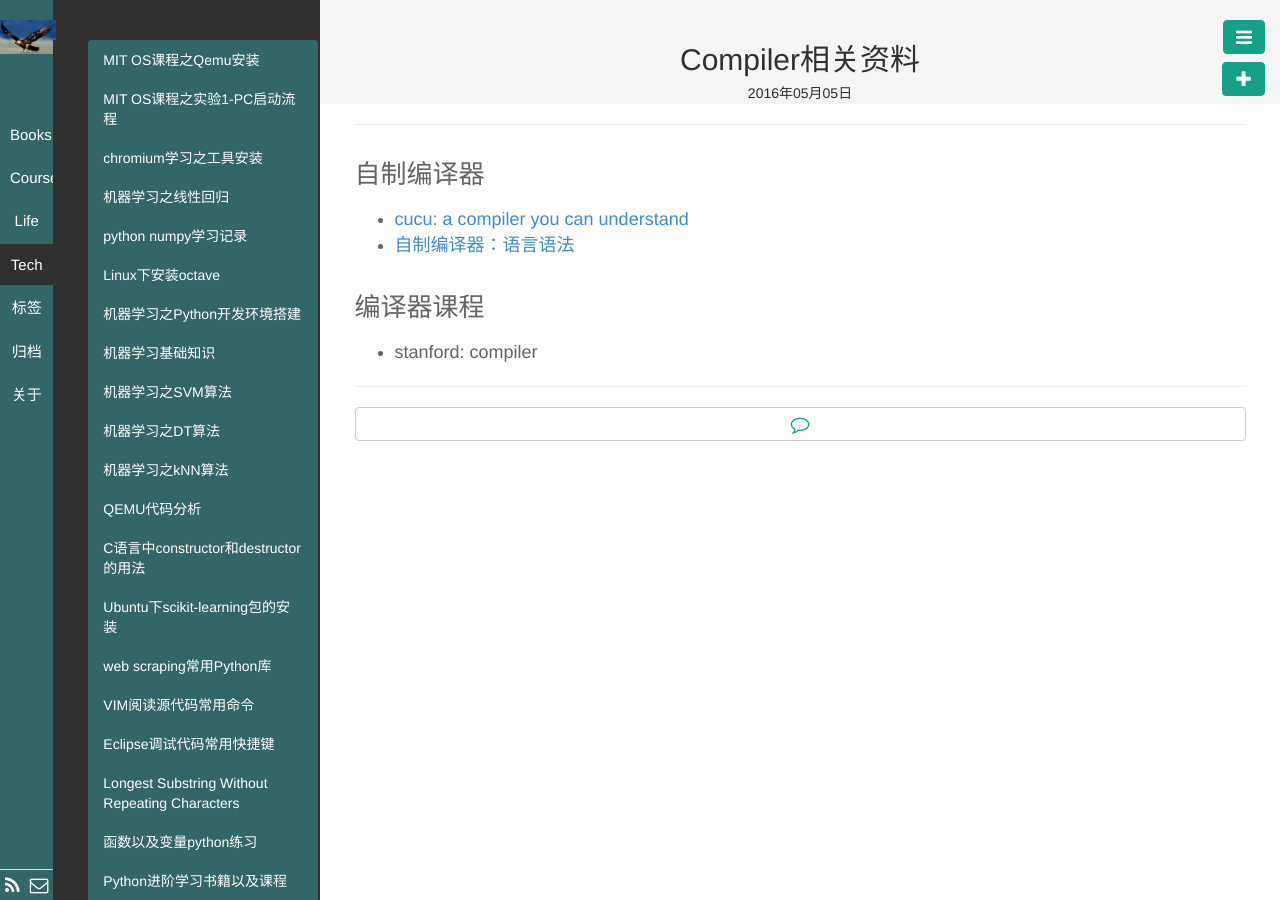
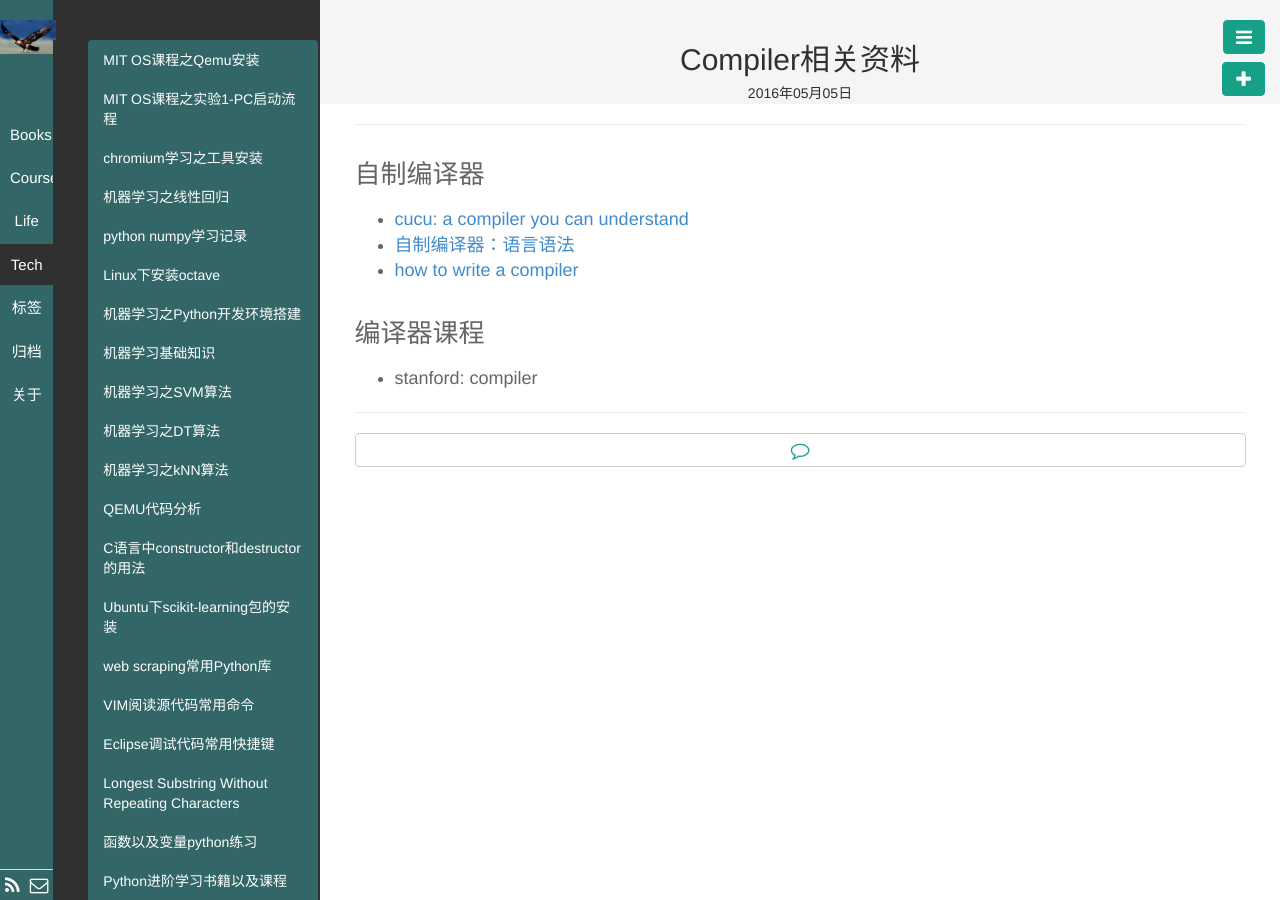
Before and after one commit to wuxiaoer/wuxiaoer.github.io, a Jekyll site: the page built from _posts/Course/2016-05-05-compiler-website.md, in a window 1280 px wide. Built offline with Jekyll 4.4.1, drawn with Linux system fonts in a browser that asks for light colours; Markdown is read by kramdown in place of the engine named in the settings.

Commit message:
modify the notes of compiler website

```diff
--- a/_posts/Course/2016-05-05-compiler-website.md
+++ b/_posts/Course/2016-05-05-compiler-website.md
@@ -10,6 +10,7 @@ description:
 ### 自制编译器
 - [cucu: a compiler you can understand](http://zserge.com/blog/cucu-part1.html)
 - [自制编译器：语言语法 ](http://blog.csdn.net/roger__wong/article/details/8790847)
+- [how to write a compiler](http://stackoverflow.com/questions/1669/learning-to-write-a-compiler)
 
 ### 编译器课程
 - stanford: compiler
```
